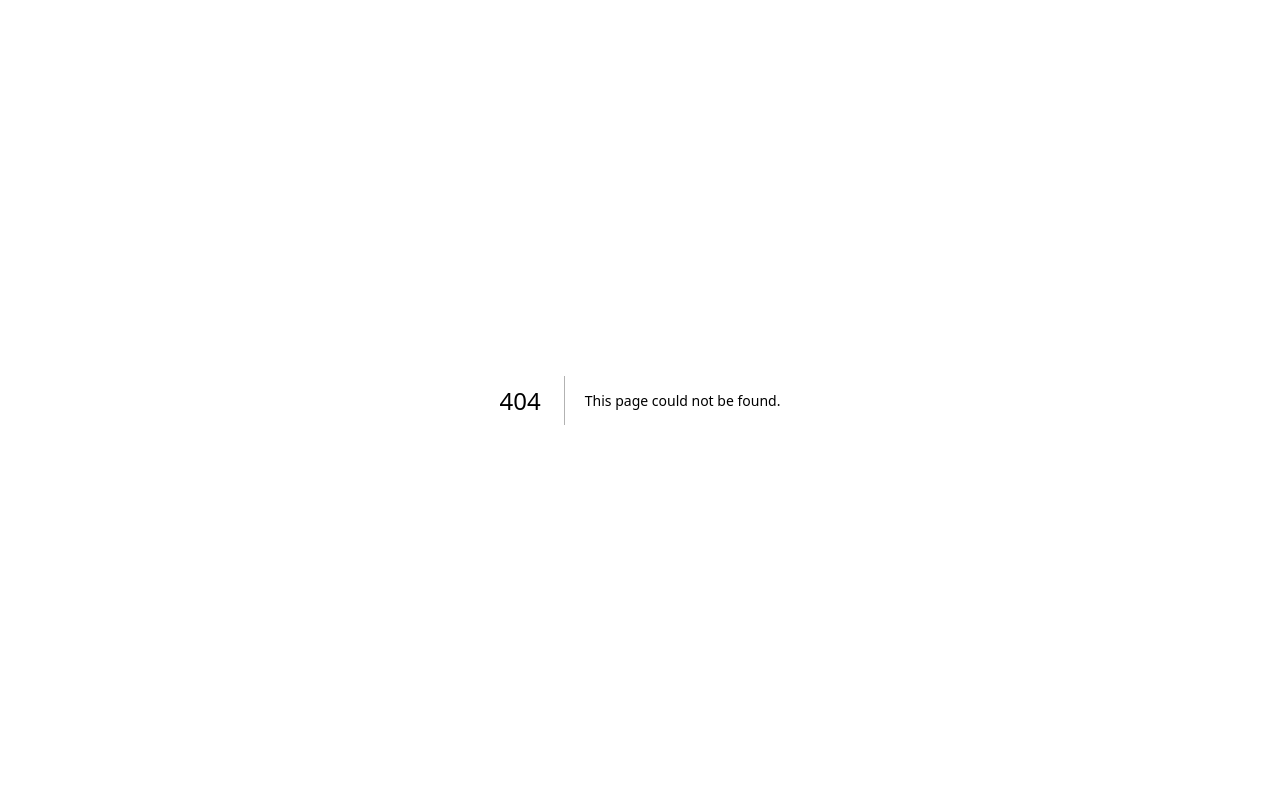
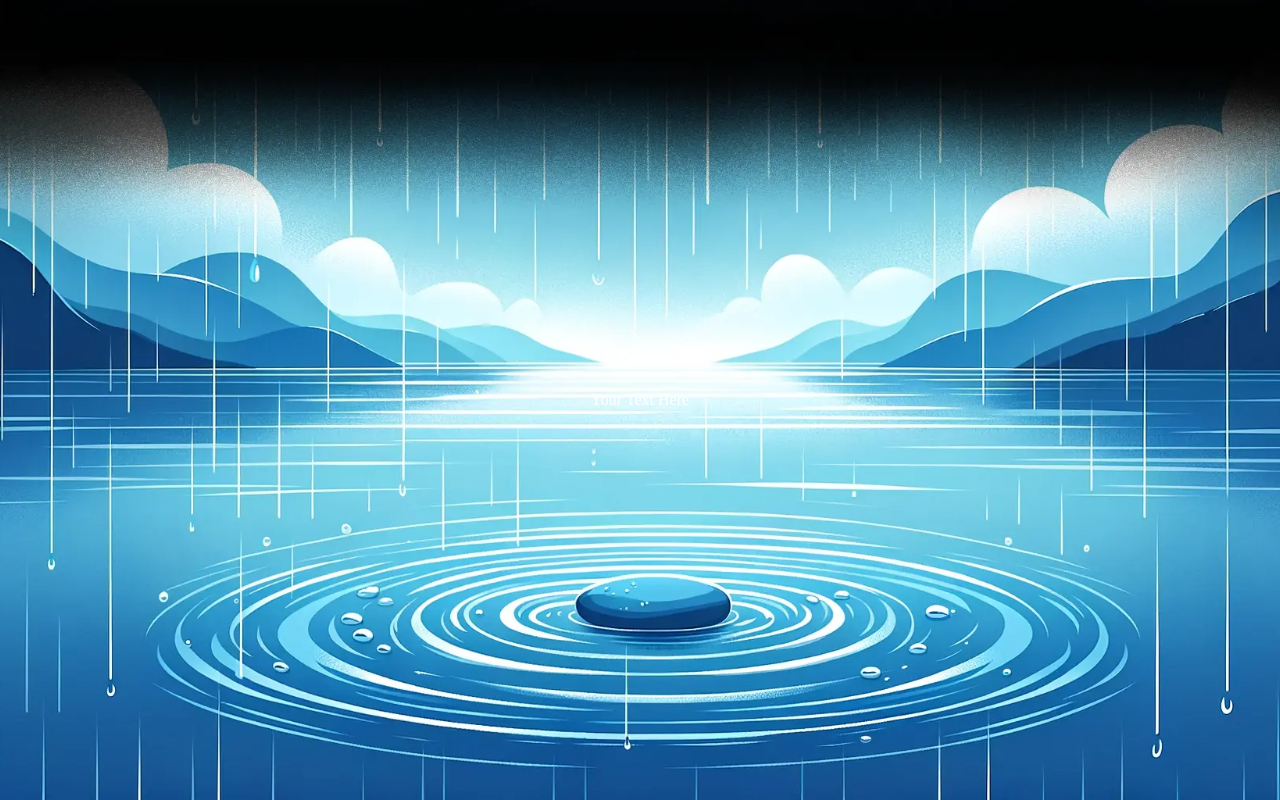
Before and after one commit to rhaversen/GroupSchedulerFrontend-Deprecated, a Next.js app: page /landing in a window 1280 px wide. Before the commit this address had no page. Built offline with nearby package versions, Linux system fonts and the light colour scheme.

Commit message:
boilerplate landing page

```diff
--- /dev/null
+++ b/src/pages/landing.jsx
@@ -0,0 +1,19 @@
+import React from 'react';
+import './landing.scss';
+
+function Landing () {
+    return (
+        <div className="container">
+        <img
+            className="background-image"
+            src="landing_lake.webp"
+            alt="Whoops, it looks like something went wrong with loading this page. Please contact us so we can fix the error"
+            draggable="false"
+        />
+        <div className="overlay-text">Your Text Here</div>
+      </div>
+    );
+  };
+
+
+export default Landing;
--- /dev/null
+++ b/src/pages/landing.scss
@@ -0,0 +1,28 @@
+body, html {
+    margin: 0;
+    padding: 0;
+  }
+
+  .container {
+    position: relative;
+    width: 100vw;
+    height: 100vh;
+    overflow: hidden;
+  }
+
+  .background-image {
+    position: absolute;
+    width: 100%;
+    height: 100%;
+    object-fit: cover;
+    top: 0;
+    left: 0;
+  }
+
+  .overlay-text {
+    position: absolute;
+    top: 50%;
+    left: 50%;
+    transform: translate(-50%, -50%);
+    color: white;
+  }
```
Also changed, not shown: public/landing_lake.webp (added).
